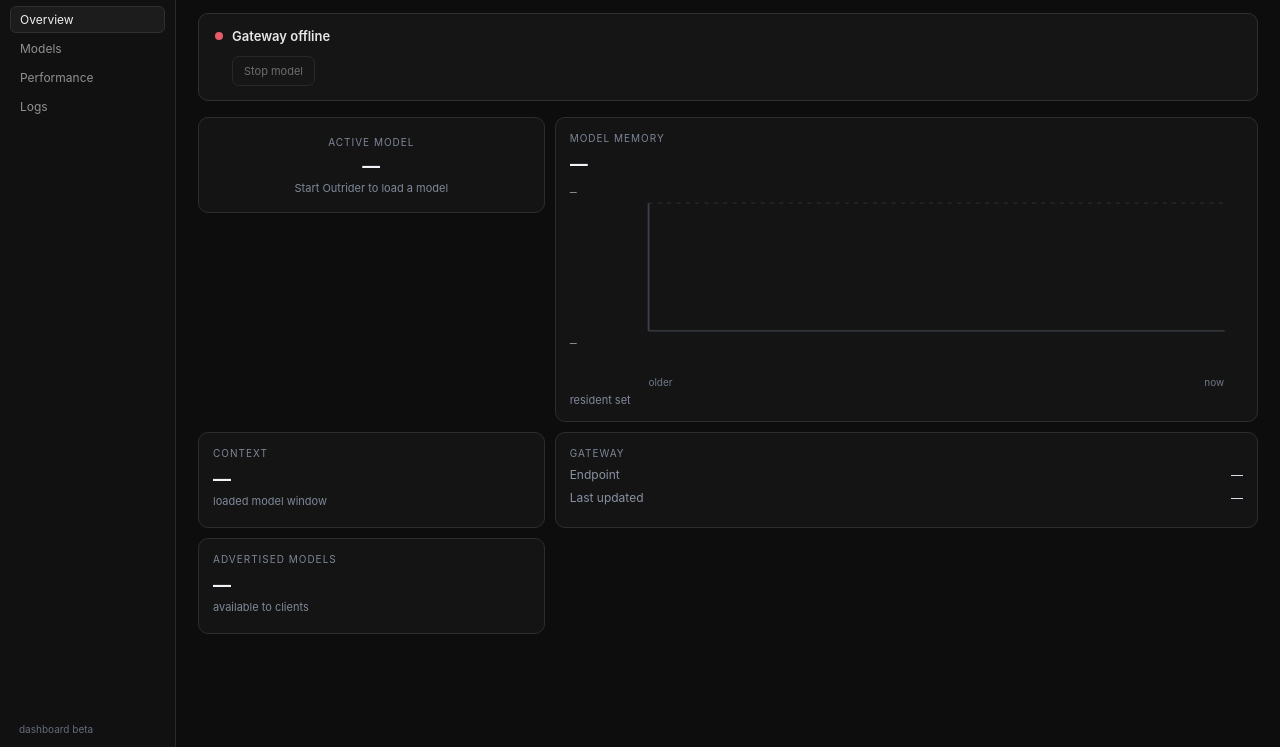
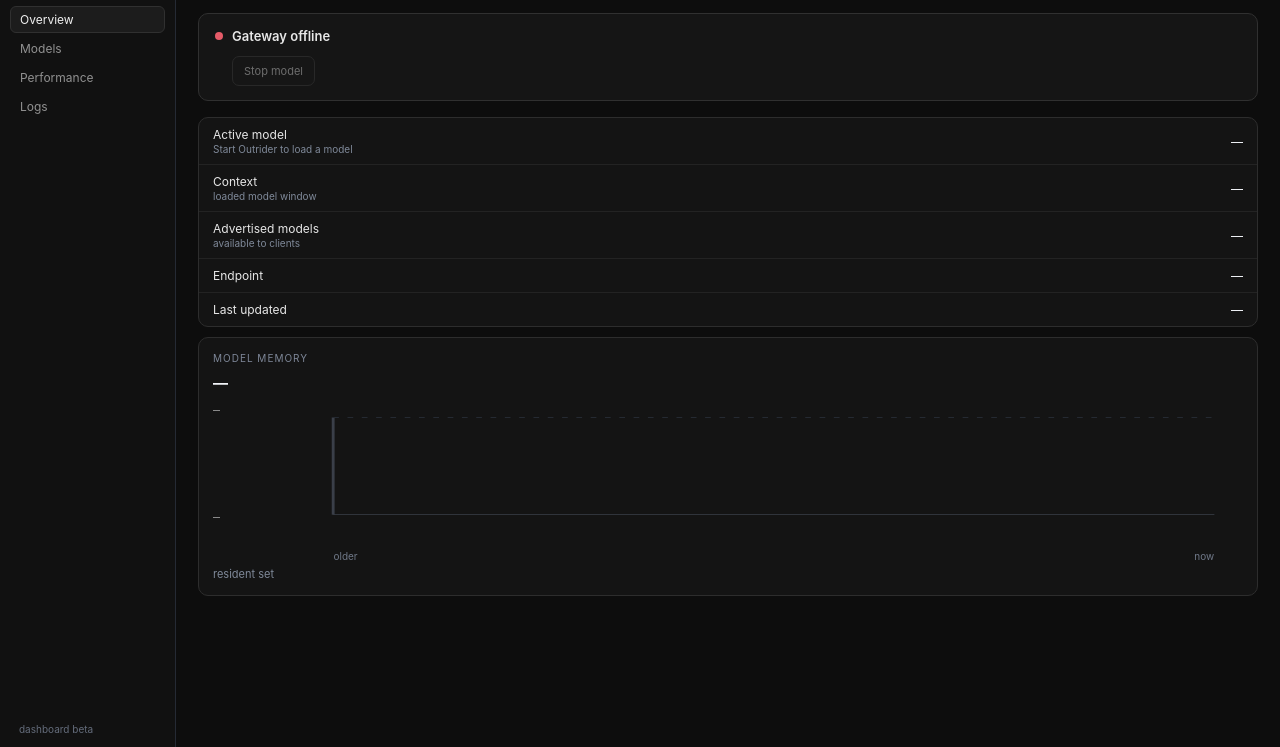
Before and after one commit to corvines/outrider, a website built with Vite: page dashboard/frontend/index.html in a window 1280 px wide. Shown: the part 53-800 px from the top of the page. Built offline with nearby package versions, Linux system fonts and the light colour scheme; what @wailsio/runtime would draw is missing.

Commit message:
refactor: replace the overview and performance card grids with settings rows

```diff
--- a/dashboard/frontend/public/style.css
+++ b/dashboard/frontend/public/style.css
@@ -60,6 +60,15 @@ button { font: inherit; }
 .action-status { color: #858585; font-size: 11px; }
 
 .grid { display: grid; grid-template-columns: repeat(3, minmax(0, 1fr)); gap: 10px; align-items: start; }
+.rows { border: 1px solid #2d2d2d; border-radius: 10px; background: #141414; overflow: hidden; }
+.row { display: flex; align-items: center; justify-content: space-between; gap: 18px; padding: 9px 14px; border-top: 1px solid #232323; }
+.row:first-child { border-top: 0; }
+.row-head { display: flex; flex-direction: column; gap: 1px; min-width: 0; }
+.row-label { color: #e7e7e7; font-size: 12px; }
+.row-note { color: #7f8999; font-size: 10px; }
+.row-value { min-width: 0; color: #f1f3f8; font-size: 12px; font-variant-numeric: tabular-nums; text-align: right; overflow: hidden; text-overflow: ellipsis; white-space: nowrap; }
+.chart-card { margin-top: 10px; }
+.chart-card .card-value { font-size: 15px; }
 .card { border: 1px solid #2d2d2d; border-radius: 10px; background: #141414; padding: 14px; min-height: 96px; }
 .card-full { width: 100%; }
 .card-wide { grid-column: span 2; }
@@ -69,7 +78,7 @@ button { font: inherit; }
 .active-model-card { min-height: 96px; height: 96px; display: flex; flex-direction: column; justify-content: center; align-items: center; text-align: center; }
 .active-model-card .card-value { max-width: 100%; margin-top: 7px; font-size: 18px; }
 .chart-wrap { position: relative; margin-top: 14px; }
-.sparkline { display: block; width: 100%; height: 184px; margin-top: 0; overflow: visible; }
+.sparkline { display: block; width: 100%; height: 140px; margin-top: 0; overflow: visible; }
 .chart-axis { stroke: #3a3f49; stroke-width: 1; }
 .chart-grid { stroke: #252a32; stroke-width: 1; stroke-dasharray: 2 3; }
 .chart-label { fill: #6f7888; font-size: 7px; font-family: inherit; }
--- a/dashboard/frontend/src/main.ts
+++ b/dashboard/frontend/src/main.ts
@@ -28,13 +28,14 @@ app.innerHTML = `
           <div id="status-detail" class="status-detail">Connecting to the local Outrider gateway</div>
           <div class="status-actions"><button id="stop-model" class="refresh" type="button" disabled>Stop model</button></div>
         </section>
-        <section class="grid">
-          <article class="card active-model-card"><div class="card-title">Active model</div><div id="model" class="card-value">—</div><div id="model-note" class="card-note">No model loaded</div></article>
-          <article class="card card-wide memory-card"><div class="card-title">Model memory</div><div id="memory" class="card-value">—</div><div class="chart-wrap"><div class="chart-y-labels"><span class="chart-label" data-axis-high>—</span><span class="chart-label" data-axis-low>—</span></div><svg id="memory-chart" class="sparkline" viewBox="0 0 360 170" preserveAspectRatio="none" role="img" aria-label="Resident memory trend"><line class="chart-axis" x1="42" y1="14" x2="42" y2="132" /><line class="chart-axis" x1="42" y1="132" x2="350" y2="132" /><line class="chart-grid" x1="42" y1="14" x2="350" y2="14" /><polyline /></svg><div class="chart-x-labels"><span>older</span><span>now</span></div></div><div class="card-note">resident set</div></article>
-          <article class="card"><div class="card-title">Context</div><div id="context" class="card-value">—</div><div class="card-note">loaded model window</div></article>
-          <article class="card card-wide"><div class="card-title">Gateway</div><div class="metric"><span>Endpoint</span><span id="endpoint">—</span></div><div class="metric"><span>Last updated</span><span id="updated">—</span></div></article>
-          <article class="card"><div class="card-title">Advertised models</div><div id="model-count" class="card-value">—</div><div class="card-note">available to clients</div></article>
+        <section class="rows">
+          <div class="row"><div class="row-head"><span class="row-label">Active model</span><span id="model-note" class="row-note">No model loaded</span></div><div id="model" class="row-value">—</div></div>
+          <div class="row"><div class="row-head"><span class="row-label">Context</span><span class="row-note">loaded model window</span></div><div id="context" class="row-value">—</div></div>
+          <div class="row"><div class="row-head"><span class="row-label">Advertised models</span><span class="row-note">available to clients</span></div><div id="model-count" class="row-value">—</div></div>
+          <div class="row"><div class="row-head"><span class="row-label">Endpoint</span></div><div id="endpoint" class="row-value">—</div></div>
+          <div class="row"><div class="row-head"><span class="row-label">Last updated</span></div><div id="updated" class="row-value">—</div></div>
         </section>
+        <article class="card chart-card"><div class="card-title">Model memory</div><div id="memory" class="card-value">—</div><div class="chart-wrap"><div class="chart-y-labels"><span class="chart-label" data-axis-high>—</span><span class="chart-label" data-axis-low>—</span></div><svg id="memory-chart" class="sparkline" viewBox="0 0 360 170" preserveAspectRatio="none" role="img" aria-label="Resident memory trend"><line class="chart-axis" x1="42" y1="14" x2="42" y2="132" /><line class="chart-axis" x1="42" y1="132" x2="350" y2="132" /><line class="chart-grid" x1="42" y1="14" x2="350" y2="14" /><polyline /></svg><div class="chart-x-labels"><span>older</span><span>now</span></div></div><div class="card-note">resident set</div></article>
       </div>
 
       <div id="page-models" class="page hidden">
@@ -44,12 +45,12 @@ app.innerHTML = `
 
       <div id="page-performance" class="page hidden">
         <div class="page-intro"><p>Runtime signals from the resident model and gateway.</p></div>
-        <section class="grid">
-          <article class="card card-wide"><div class="card-title">Resident memory</div><div id="performance-memory" class="card-value">—</div><div class="chart-wrap"><div class="chart-y-labels"><span class="chart-label" data-axis-high>—</span><span class="chart-label" data-axis-low>—</span></div><svg id="performance-chart" class="sparkline" viewBox="0 0 360 170" preserveAspectRatio="none" role="img" aria-label="Resident memory trend"><line class="chart-axis" x1="42" y1="14" x2="42" y2="132" /><line class="chart-axis" x1="42" y1="132" x2="350" y2="132" /><line class="chart-grid" x1="42" y1="14" x2="350" y2="14" /><polyline /></svg><div class="chart-x-labels"><span>older</span><span>now</span></div></div><div class="card-note">sampled while the dashboard is open</div></article>
-          <article class="card"><div class="card-title">Context window</div><div id="performance-context" class="card-value">—</div><div class="card-note">active model window</div></article>
-          <article class="card active-model-card"><div class="card-title">Active model</div><div id="performance-model" class="card-value">—</div><div class="card-note">resident model</div></article>
-          <article class="card"><div class="card-title">Gateway</div><div id="performance-endpoint" class="card-value">—</div><div id="performance-updated" class="card-note">—</div></article>
+        <section class="rows">
+          <div class="row"><div class="row-head"><span class="row-label">Context window</span><span class="row-note">active model window</span></div><div id="performance-context" class="row-value">—</div></div>
+          <div class="row"><div class="row-head"><span class="row-label">Active model</span><span class="row-note">resident model</span></div><div id="performance-model" class="row-value">—</div></div>
+          <div class="row"><div class="row-head"><span class="row-label">Gateway</span><span id="performance-updated" class="row-note">—</span></div><div id="performance-endpoint" class="row-value">—</div></div>
         </section>
+        <article class="card chart-card"><div class="card-title">Resident memory</div><div id="performance-memory" class="card-value">—</div><div class="chart-wrap"><div class="chart-y-labels"><span class="chart-label" data-axis-high>—</span><span class="chart-label" data-axis-low>—</span></div><svg id="performance-chart" class="sparkline" viewBox="0 0 360 170" preserveAspectRatio="none" role="img" aria-label="Resident memory trend"><line class="chart-axis" x1="42" y1="14" x2="42" y2="132" /><line class="chart-axis" x1="42" y1="132" x2="350" y2="132" /><line class="chart-grid" x1="42" y1="14" x2="350" y2="14" /><polyline /></svg><div class="chart-x-labels"><span>older</span><span>now</span></div></div><div class="card-note">sampled while the dashboard is open</div></article>
       </div>
 
       <div id="page-logs" class="page hidden">
```
